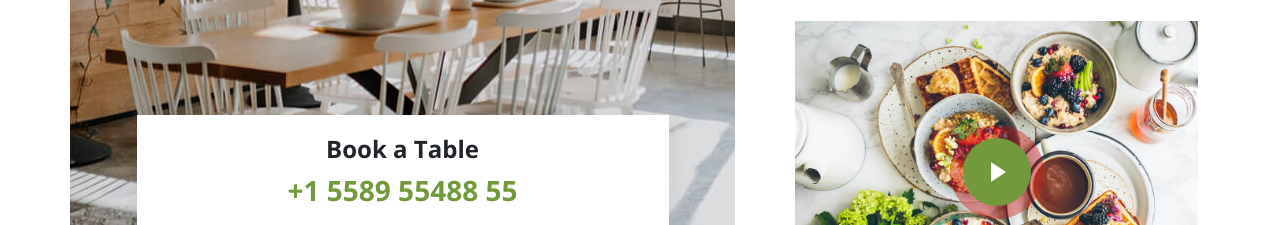
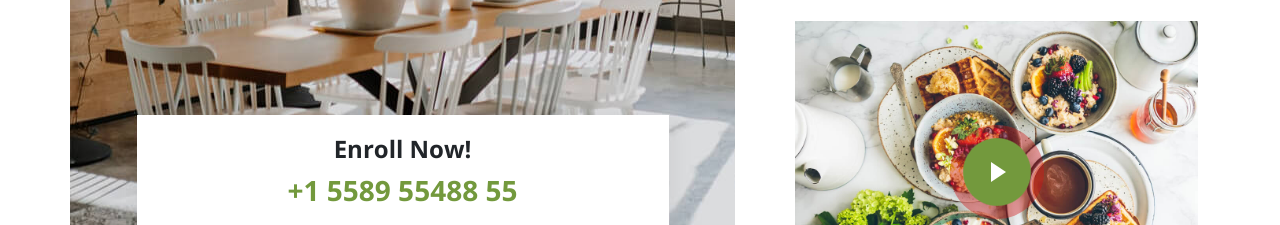
Before and after one commit to itsMoriss/Fx-Site, a plain HTML site: page index.html in a window 1280 px wide. Shown: the part 1181-1406 px from the top of the page. Drawn offline with nearby package versions, Linux system fonts and the light colour scheme.

Commit message:
Modifications

```diff
--- a/index.html
+++ b/index.html
@@ -118,7 +118,7 @@
         <div class="row gy-4">
           <div class="col-lg-7 position-relative about-img" style="background-image: url(assets/img/about.jpg) ;" data-aos="fade-up" data-aos-delay="150">
             <div class="call-us position-absolute">
-              <h4>Book a Table</h4>
+              <h4>Enroll Now!</h4>
               <p>+1 5589 55488 55</p>
             </div>
           </div>
```
